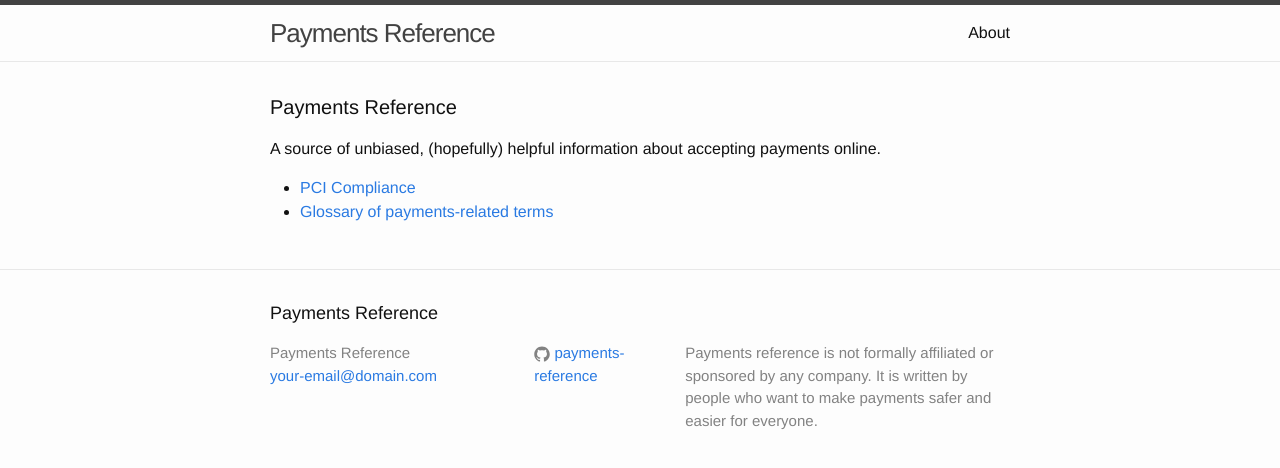
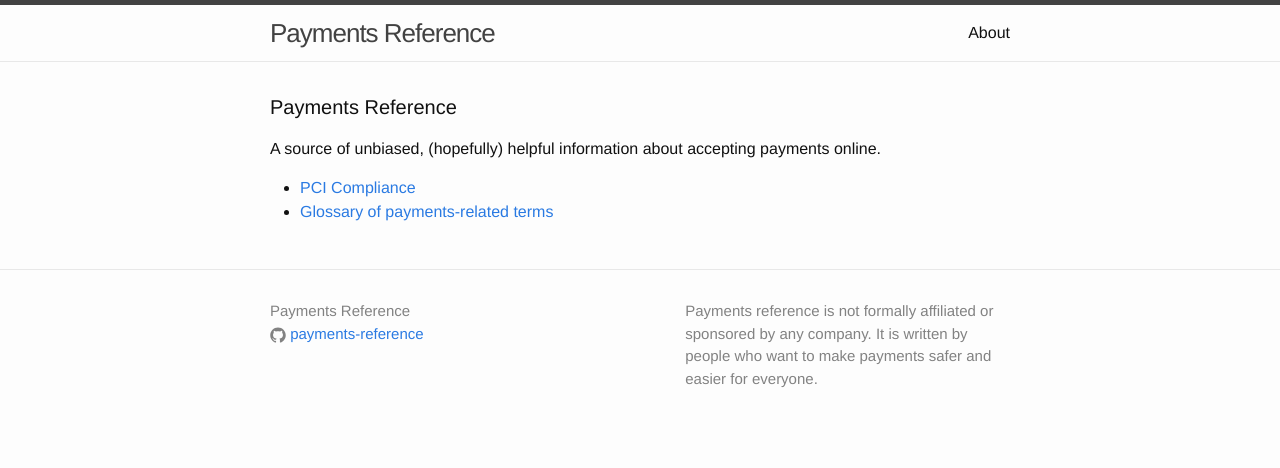
Before and after one commit to payments-reference/payments-reference, a Jekyll site: the page built from index.html, in a window 1280 px wide. Shown: the top 468 px of the page. Built offline with Jekyll 4.4.1, drawn with Linux system fonts in a browser that asks for light colours.

Commit message:
Rearrange footer

```diff
--- a/_config.yml
+++ b/_config.yml
@@ -1,6 +1,6 @@
 # Site settings
 title: Payments Reference
-email: your-email@domain.com
+# email: your-email@domain.com
 description: > # this means to ignore newlines until "baseurl:"
   Payments reference is not formally affiliated or sponsored by any company. It is written by people who want to make payments safer and easier for everyone.
 baseurl: "" # the subpath of your site, e.g. /blog/
--- a/_includes/footer.html
+++ b/_includes/footer.html
@@ -1,22 +1,15 @@
 <footer class="site-footer">
 
   <div class="wrapper">
-
-    <h2 class="footer-heading">{{ site.title }}</h2>
 
     <div class="footer-col-wrapper">
       <div class="footer-col  footer-col-1">
         <ul class="contact-list">
           <li>{{ site.title }}</li>
           <li><a href="mailto:{{ site.email }}">{{ site.email }}</a></li>
-        </ul>
-      </div>
-
-      <div class="footer-col  footer-col-2">
-        <ul class="social-media-list">
           {% if site.github_username %}
           <li>
-            <a href="https://github.com/{{ site.github_username }}">
+            <a href="https://github.com/payments-reference/payments-reference.github.io">
               <span class="icon  icon--github">
                 <svg viewBox="0 0 16 16">
                   <path fill="#828282" d="M7.999,0.431c-4.285,0-7.76,3.474-7.76,7.761 c0,3.428,2.223,6.337,5.307,7.363c0.388,0.071,0.53-0.168,0.53-0.374c0-0.184-0.007-0.672-0.01-1.32 c-2.159,0.469-2.614-1.04-2.614-1.04c-0.353-0.896-0.862-1.135-0.862-1.135c-0.705-0.481,0.053-0.472,0.053-0.472 c0.779,0.055,1.189,0.8,1.189,0.8c0.692,1.186,1.816,0.843,2.258,0.645c0.071-0.502,0.271-0.843,0.493-1.037 C4.86,11.425,3.049,10.76,3.049,7.786c0-0.847,0.302-1.54,0.799-2.082C3.768,5.507,3.501,4.718,3.924,3.65 c0,0,0.652-0.209,2.134,0.796C6.677,4.273,7.34,4.187,8,4.184c0.659,0.003,1.323,0.089,1.943,0.261 c1.482-1.004,2.132-0.796,2.132-0.796c0.423,1.068,0.157,1.857,0.077,2.054c0.497,0.542,0.798,1.235,0.798,2.082 c0,2.981-1.814,3.637-3.543,3.829c0.279,0.24,0.527,0.713,0.527,1.437c0,1.037-0.01,1.874-0.01,2.129 c0,0.208,0.14,0.449,0.534,0.373c3.081-1.028,5.302-3.935,5.302-7.362C15.76,3.906,12.285,0.431,7.999,0.431z"/>
@@ -27,6 +20,11 @@
             </a>
           </li>
           {% endif %}
+        </ul>
+      </div>
+
+      <div class="footer-col  footer-col-2">
+        <ul class="social-media-list">
 
           {% if site.twitter_username %}
           <li>
```
